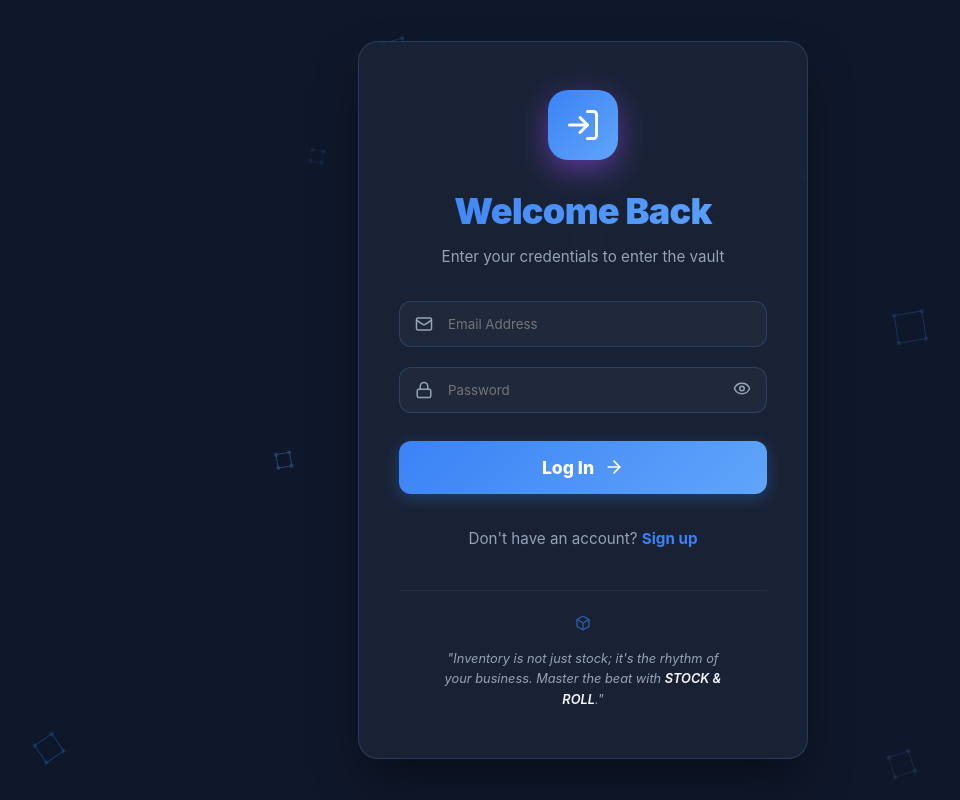
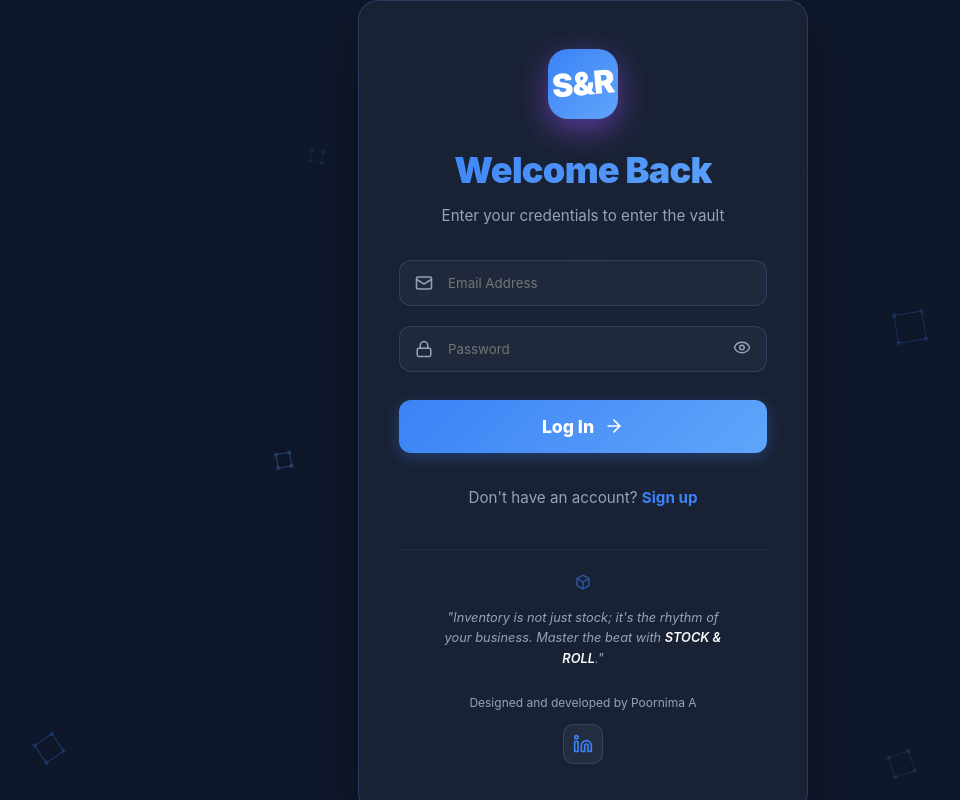
Before and after one commit to PoornimaArunachalam/inventory-management, a React (Vite) app: page / in a window 1280 px wide. Shown: the whole page, without its empty margins (57-1017 px from the left). Built offline with nearby package versions, Linux system fonts and the light colour scheme; no server answers.

Commit message:
UI enhancements: Added Navbar interactivity, S&R login branding, and Emerald Chatbot theme

```diff
--- a/src/App.jsx
+++ b/src/App.jsx
@@ -69,6 +69,7 @@ function AppContent() {
         <Navbar
           title={getPageTitle()}
           toggleSidebar={() => setIsSidebarOpen(!isSidebarOpen)}
+          onBellClick={() => setActivePage('alerts')}
         />
         {renderPage()}
       </main>
--- a/src/components/ChatBot.jsx
+++ b/src/components/ChatBot.jsx
@@ -33,12 +33,12 @@ const ChatBot = () => {
     if (text.includes('expensive') || text.includes('highest price') || text.includes('costly')) {
       if (products.length === 0) return "No products found to analyze.";
       const mostExp = [...products].sort((a, b) => b.price - a.price)[0];
-      return `The most expensive item is "${mostExp.name}" at $${mostExp.price.toLocaleString()}. We have ${mostExp.stock} units.`;
+      return `The most expensive item is "${mostExp.name}" at ₹${mostExp.price.toLocaleString()}. We have ${mostExp.stock} units.`;
     }
     if (text.includes('cheapest') || text.includes('lowest price')) {
       if (products.length === 0) return "No products found to analyze.";
       const cheapest = [...products].sort((a, b) => a.price - b.price)[0];
-      return `The cheapest item is "${cheapest.name}" at $${cheapest.price.toLocaleString()}.`;
+      return `The cheapest item is "${cheapest.name}" at ₹${cheapest.price.toLocaleString()}.`;
     }
 
     // 2. Category Analysis
@@ -81,7 +81,7 @@ const ChatBot = () => {
     if (text.includes('total value') || text.includes('worth') || text.includes('how much inventory')) {
       const totalUnits = products.reduce((acc, p) => acc + p.stock, 0);
       const totalValue = products.reduce((acc, p) => acc + (p.price * p.stock), 0);
-      return `Your warehouse currently holds ${totalUnits} total units across ${products.length} unique products, with a combined value of $${totalValue.toLocaleString()}.`;
+      return `Your warehouse currently holds ${totalUnits} total units across ${products.length} unique products, with a combined value of ₹${totalValue.toLocaleString()}.`;
     }
 
     // 7. Revenue / Sales Performance
@@ -91,15 +91,15 @@ const ChatBot = () => {
         const todayStr = new Date().toISOString().split('T')[0];
         const daySales = sales.filter(s => s.date === todayStr);
         const dayRev = daySales.reduce((acc, s) => acc + s.amount, 0);
-        return `Today you have recorded ${daySales.length} sales totaling $${dayRev.toLocaleString()}.`;
+        return `Today you have recorded ${daySales.length} sales totaling ₹${dayRev.toLocaleString()}.`;
       }
-      return `To date, you have generated $${totalRevenue.toLocaleString()} in revenue from ${sales.length} transactions.`;
+      return `To date, you have generated ₹${totalRevenue.toLocaleString()} in revenue from ${sales.length} transactions.`;
     }
 
     // 8. Specific Product Search
     const foundProduct = products.find(p => text.includes(p.name.toLowerCase()));
     if (foundProduct) {
-      return `Real-time stats for "${foundProduct.name}": ${foundProduct.stock} in stock, priced at $${foundProduct.price}. Category: ${foundProduct.category}.`;
+      return `Real-time stats for "${foundProduct.name}": ${foundProduct.stock} in stock, priced at ₹${foundProduct.price}. Category: ${foundProduct.category}.`;
     }
 
     // Default Fallback
@@ -128,6 +128,33 @@ const ChatBot = () => {
 
   return (
     <div className="chatbot-container">
+      <style>{`
+        .chatbot-container {
+          --accent-purple: #10b981; /* Emerald Theme */
+          --accent-glow: #34d399;   /* Mint Green */
+        }
+        .chatbot-container .message.bot {
+          background: rgba(16, 185, 129, 0.1);
+        }
+        .chatbot-container .chat-bubble {
+          box-shadow: 0 10px 30px rgba(16, 185, 129, 0.3);
+        }
+        .chatbot-container .chat-bubble:hover {
+          box-shadow: 0 15px 40px rgba(52, 211, 153, 0.5);
+        }
+        .chatbot-container .quick-btn {
+          background: rgba(16, 185, 129, 0.1);
+        }
+        .chatbot-container .quick-btn:hover {
+          background: rgba(16, 185, 129, 0.2);
+        }
+        .chatbot-container .btn-primary {
+          box-shadow: 0 4px 15px rgba(16, 185, 129, 0.3);
+        }
+        .chatbot-container .btn-primary:hover {
+          box-shadow: 0 8px 25px rgba(52, 211, 153, 0.4);
+        }
+      `}</style>
       <AnimatePresence>
         {isOpen && (
           <motion.div
--- a/src/pages/Auth.jsx
+++ b/src/pages/Auth.jsx
@@ -109,7 +109,12 @@ const Auth = () => {
                 transform: 'translateZ(50px)'
               }}
             >
-              {isLogin ? <LogIn size={36} /> : <UserPlus size={36} />}
+              <div style={{
+                fontWeight: '900',
+                fontSize: '2rem',
+                transform: 'rotate(-5deg)',
+                letterSpacing: '-1px'
+              }}>S&R</div>
             </motion.div>
 
             <motion.h1
@@ -229,6 +234,63 @@ const Auth = () => {
               "Inventory is not just stock; it's the rhythm of your business. Master the beat with <span style={{ color: 'var(--text-primary)', fontWeight: '600' }}>STOCK & ROLL</span>."
             </p>
           </motion.div>
+
+          {/* Credits Section */}
+          <motion.div
+            initial={{ opacity: 0, y: 10 }}
+            animate={{ opacity: 1, y: 0 }}
+            transition={{ delay: 1.2 }}
+            style={{
+              marginTop: '1.5rem',
+              textAlign: 'center'
+            }}
+          >
+            <div style={{
+              color: 'var(--text-secondary)',
+              fontSize: '0.75rem',
+              lineHeight: '1.6',
+            }}>
+              Designed and developed by Poornima A <br/>
+              <div style={{ display: 'flex', justifyContent: 'center', marginTop: '0.75rem' }}>
+                <a
+                  href="https://www.linkedin.com/in/poornima-a-288a54282"
+                  target="_blank"
+                  rel="noopener noreferrer"
+                  style={{
+                    display: 'flex',
+                    alignItems: 'center',
+                    justifyContent: 'center',
+                    width: '40px',
+                    height: '40px',
+                    background: 'rgba(255, 255, 255, 0.05)',
+                    border: '1px solid var(--glass-border)',
+                    borderRadius: '10px',
+                    color: 'var(--accent-purple)',
+                    textDecoration: 'none',
+                    transition: 'all 0.3s ease'
+                  }}
+                  onMouseOver={(e) => {
+                    e.currentTarget.style.background = 'rgba(157, 80, 255, 0.15)';
+                    e.currentTarget.style.color = 'var(--text-primary)';
+                    e.currentTarget.style.transform = 'translateY(-2px)';
+                    e.currentTarget.style.boxShadow = '0 5px 15px rgba(157, 80, 255, 0.2)';
+                  }}
+                  onMouseOut={(e) => {
+                    e.currentTarget.style.background = 'rgba(255, 255, 255, 0.05)';
+                    e.currentTarget.style.color = 'var(--accent-purple)';
+                    e.currentTarget.style.transform = 'translateY(0)';
+                    e.currentTarget.style.boxShadow = 'none';
+                  }}
+                >
+                  <svg xmlns="http://www.w3.org/2000/svg" width="20" height="20" viewBox="0 0 24 24" fill="none" stroke="currentColor" strokeWidth="2" strokeLinecap="round" strokeLinejoin="round">
+                    <path d="M16 8a6 6 0 0 1 6 6v7h-4v-7a2 2 0 0 0-2-2 2 2 0 0 0-2 2v7h-4v-7a6 6 0 0 1 6-6z"></path>
+                    <rect x="2" y="9" width="4" height="12"></rect>
+                    <circle cx="4" cy="4" r="2"></circle>
+                  </svg>
+                </a>
+              </div>
+            </div>
+          </motion.div>
         </div>
       </motion.div>
 
```
Also changed, not shown: src/components/Navbar.jsx (+87 -7 lines).
